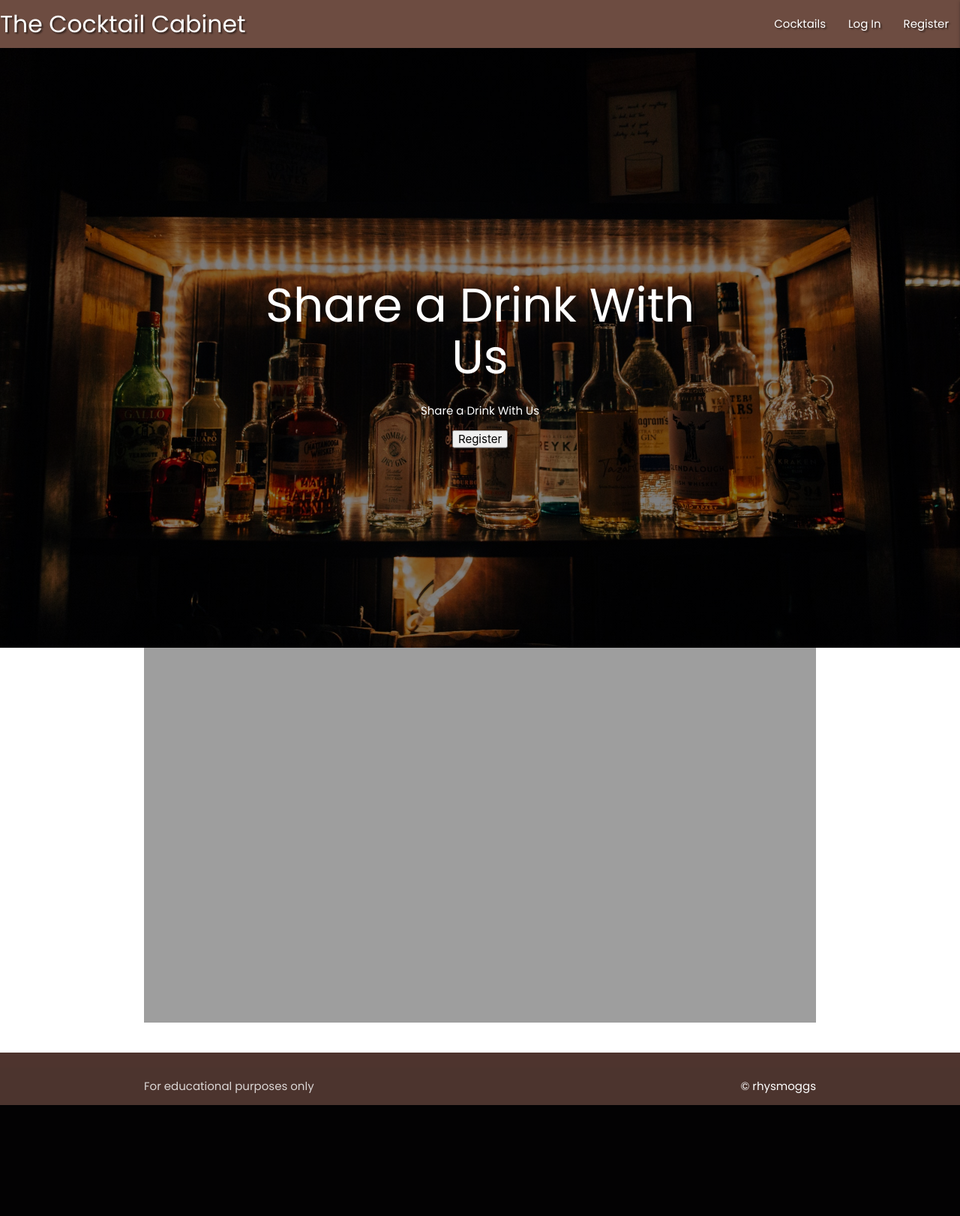
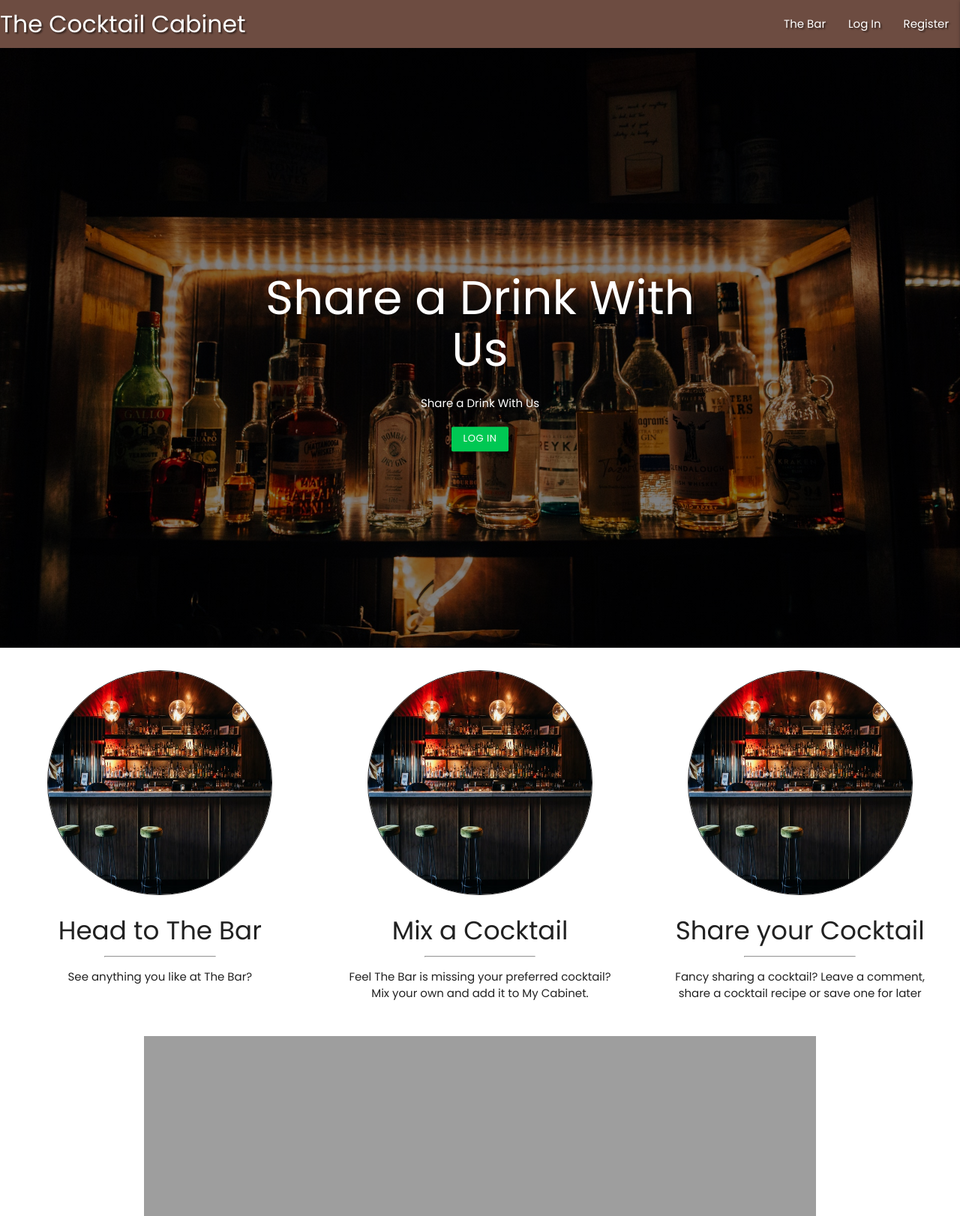
Before and after one commit to rhysmoggs/ms3-final-cocktails, a Flask app: page / in a window 1280 px wide. Shown: the top 1622 px of the page at 75% size. Before the commit the page ends 1474 px from the top, so only its background shows below. Run offline with Flask 2, Linux system fonts and the light colour scheme; data that the repository does not hold is empty; some libraries are stand-ins or nearby versions.

Commit message:
Add images to home page and the bar

```diff
--- a/cocktails/static/css/style.css
+++ b/cocktails/static/css/style.css
@@ -8,7 +8,8 @@
 
 /* hero image setup from following link, then tweaked */
 /* https://www.w3schools.com/howto/howto_css_hero_image.asp */
-body, html {
+body,
+html {
     height: 100%;
     font-family: 'Poppins', sans-serif;
 }
@@ -28,8 +29,31 @@ body, html {
     position: relative;
 }
 
+.bar-image {
+    /* Use "linear-gradient" to add a darken background effect to the image (photographer.jpg). This will make the text easier to read */
+    background-image: linear-gradient(rgba(0, 0, 0, 0.5), rgba(0, 0, 0, 0.5)), url("../images/bar-big.jpg");
+
+    /* Set a specific height */
+    height: 40%;
+
+    /* Position and center the image to scale nicely on all screens */
+    background-position: center;
+    background-repeat: no-repeat;
+    background-size: cover;
+    position: relative;
+}
+
 /* Place text in the middle of the image */
 .hero-text {
+    text-align: center;
+    position: absolute;
+    top: 50%;
+    left: 50%;
+    transform: translate(-50%, -50%);
+    color: white;
+}
+
+.bar-text {
     text-align: center;
     position: absolute;
     top: 50%;
@@ -58,3 +82,60 @@ main {
     margin: 5px;
     line-height: 42px;
 }
+
+
+.house-container {
+    margin: auto 0;
+    /* padding-left: 12rem;
+    padding-right: 12rem; */
+}
+
+#house-heading {
+    text-align: center;
+    /* padding: 30px 0; */
+    margin-top: 2rem;
+    margin-bottom: 5rem;
+}
+
+.house-section ul {
+    list-style-type: none;
+    margin: 0;
+    padding: 0;
+}
+
+.house-section li {
+    text-align: center;
+    padding: 2em 1em;
+    width: 80%;
+    margin: 0 auto -0.5em auto;
+    border-radius: 1em;
+}
+
+.house-section li img {
+    /* width: 5em;
+    height: 5em; */
+    width: 300px;
+    height: 300px;
+    border-style: solid;
+    border-width: 1px;
+    border-radius: 50%;
+    /* margin-top: -4.5em; */
+    /* margin: 0 auto; */
+}
+
+.house-section hr {
+    width: 40%;
+}
+
+@media only screen and (min-width: 1080px) {
+
+    .house-section ul {
+        display: -webkit-box;
+        display: -ms-flexbox;
+        display: flex;
+    }
+
+    .house-section ul li {
+        margin: 0 1em;
+    }
+}
--- a/cocktails/templates/base.html
+++ b/cocktails/templates/base.html
@@ -24,10 +24,10 @@
                 <a href="{{ url_for('home') }}" class="brand-logo">The Cocktail Cabinet</a>
                 <a href="#" data-target="mobile-demo" class="sidenav-trigger right"><i class="fas fa-bars"></i></a>
                 <ul class="right hide-on-med-and-down">
-                    <li><a href="{{ url_for('all_cocktails') }}">Cocktails</a></li>
+                    <li><a href="{{ url_for('all_cocktails') }}">The Bar</a></li>
                     {% if session.user %}
                         <li><a href="{{ url_for('profile', username=session['user']) }}">My Cabinet</a></li>
-                        <li><a href="{{ url_for('add_cocktail') }}">Add Cocktail</a></li>
+                        <!-- <li><a href="{{ url_for('add_cocktail') }}">Add Cocktail</a></li> -->
                         {% if session.user|lower == "admin"|lower %}
                             <li><a href="{{ url_for('get_categories') }}">Manage Categories</a></li>
                         {% endif %}
@@ -45,10 +45,10 @@
             <li>
                 <h4 class="center-align brown-text text-darken 4">The Cocktail Cabinet</h4>
             </li>
-            <li><a href="{{ url_for('all_cocktails') }}">Cocktails</a></li>
+            <li><a href="{{ url_for('all_cocktails') }}">The Bar</a></li>
             {% if session.user %}
                 <li><a href="{{ url_for('profile', username=session['user']) }}">My Cabinet</a></li>
-                <li><a href="{{ url_for('add_cocktail') }}">Add Cocktail</a></li>
+                <!-- <li><a href="{{ url_for('add_cocktail') }}">Add Cocktail</a></li> -->
                 {% if session.user|lower == "admin"|lower %}
                     <li><a href="{{ url_for('get_categories') }}">Manage Categories</a></li>
                 {% endif %}
--- a/cocktails/templates/home.html
+++ b/cocktails/templates/home.html
@@ -5,12 +5,39 @@
   <div class="hero-text">
     <h1>Share a Drink With Us</h1>
     <p>Share a Drink With Us</p>
-    <button>Register</button>
-    <!-- <a href="{{ url_for('home') }}">
-      <img src="../static/images/bg.jpg" alt="picture of a bar full of spirits">
-    </a> -->
+    {% if session.user  %}
+      <a href="{{ url_for('profile', username=session['user']) }}" class="btn-small green accent-4">My Cabinet</a>
+    {% else %}
+      <a href="{{ url_for('login') }}" class="btn-small green accent-4">Log In</a>
+    {% endif %}
   </div>
 </div>
+
+<section class="house-section">
+  <!-- <h2 id="house-heading">House Rules?</h2> -->
+  <div class="house-container">
+    <ul>
+      <li>
+        <img src="../static/images/bar.jpg" alt="Image of an empty drinks bar">
+        <h4>Head to The Bar</h4>
+        <hr>
+        <p>See anything you like at The Bar?</p>
+      </li>
+      <li>
+        <img src="../static/images/bar.jpg" alt="Image of a cocktail being mixed">
+        <h4>Mix a Cocktail</h4>
+        <hr>
+        <p>Feel The Bar is missing your preferred cocktail? Mix your own and add it to My Cabinet.</p>
+      </li>
+      <li>
+        <img src="../static/images/bar.jpg" alt="Image of a group of people sharing drinks">
+        <h4>Share your Cocktail</h4>
+        <hr>
+        <p>Fancy sharing a cocktail? Leave a comment, share a cocktail recipe or save one for later</p>
+      </li>
+    </ul>
+  </div>
+</section>
 
 <main class="container">
   <div class="slider">
```
Also changed, not shown: cocktails/templates/all_cocktails.html (+10 -5 lines), cocktails/templates/profile.html (+12 -0 lines), cocktails/static/images/bar-big.jpg (added), cocktails/static/images/bar.jpg (added). Lines whose indentation alone changed are shown as unchanged.
